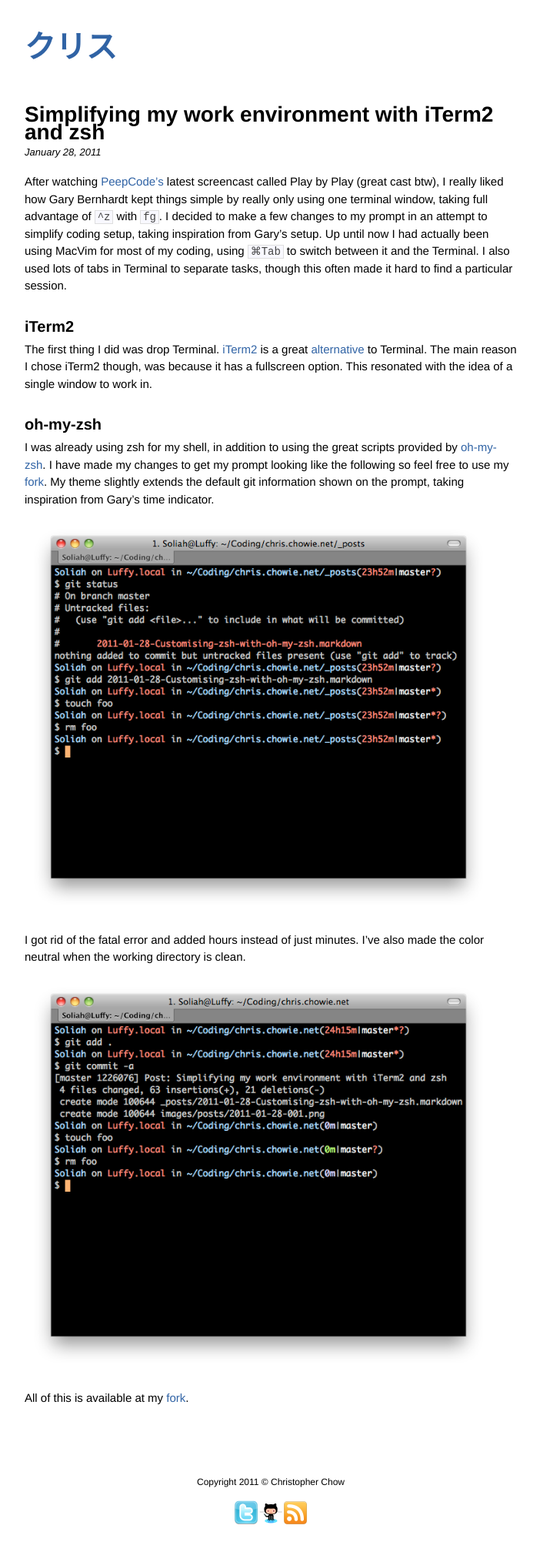
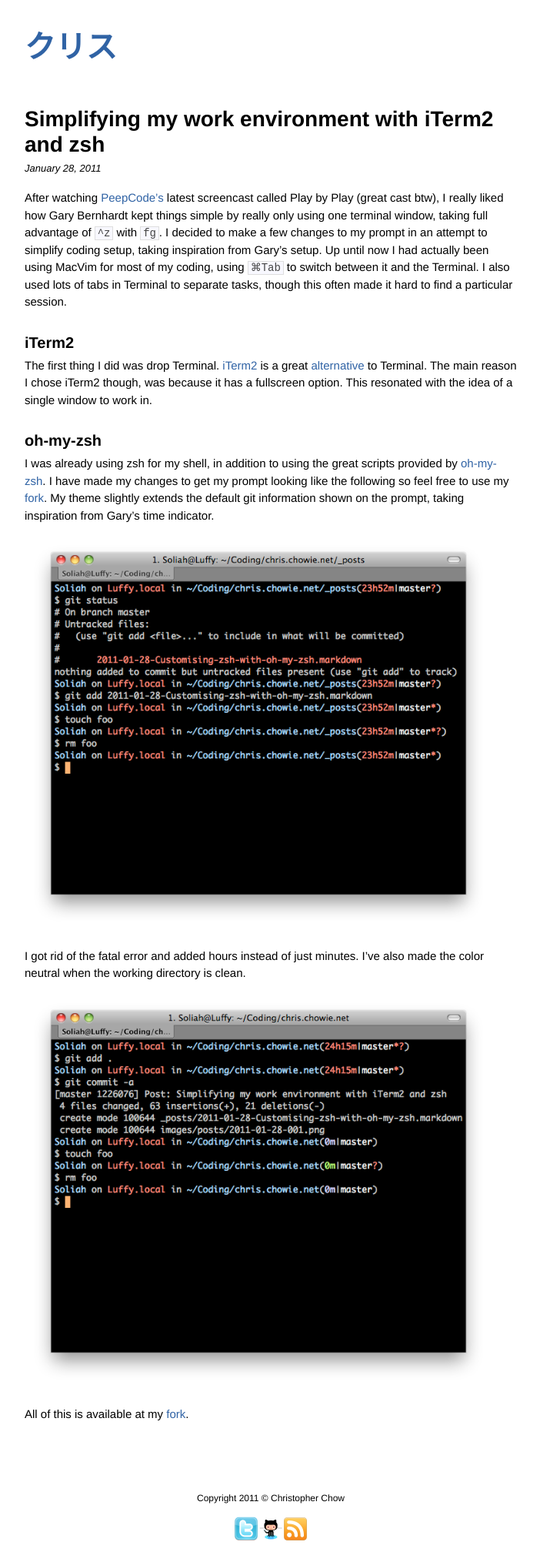
Before and after one commit to christophersjchow/blog, a Jekyll site: the page built from _posts/2011-01-28-Simplifying-my-work-environment-with-iTerm2-and-zsh.markdown, in a window 1280 px wide. Shown: the whole page at 77% size, without its empty margins (288-990 px from the left). Built offline with Jekyll 4.4.1, drawn with Linux system fonts in a browser that asks for light colours; comment, search, counter and statistics services are not loaded; before the commit the page ends 2008 px from its top, so only the background shows below that.

Commit message:
Fixed name of post and some styles.

```diff
--- a/css/screen.css
+++ b/css/screen.css
@@ -33,34 +33,35 @@ body h1 {
 .post h1 {
   font-size: 28px;
   margin-bottom: 7px;
+  line-height: 33px;
 }
-/* line 27, ../sass/screen.sass */
+/* line 28, ../sass/screen.sass */
 .post h1 a {
   line-height: 33px;
 }
-/* line 30, ../sass/screen.sass */
+/* line 31, ../sass/screen.sass */
 .post h2 {
   font-size: 20px;
   margin: 0;
   padding: 15px 0 0 0;
 }
-/* line 35, ../sass/screen.sass */
+/* line 36, ../sass/screen.sass */
 .post h3 {
   font-size: 15px;
   margin: 0;
 }
-/* line 39, ../sass/screen.sass */
+/* line 40, ../sass/screen.sass */
 .post h2 + p {
   margin-top: 0.5em;
 }
 
 /* Code Blocks */
-/* line 43, ../sass/screen.sass */
+/* line 44, ../sass/screen.sass */
 pre, code {
   font: 14px "droid-sans-mono-1", "droid-sans-mono-2", monospace;
 }
 
-/* line 45, ../sass/screen.sass */
+/* line 46, ../sass/screen.sass */
 pre {
   width: 80%;
   margin: 0 auto;
@@ -75,13 +76,13 @@ pre {
   overflow: auto;
   white-space: pre-wrap;
 }
-/* line 59, ../sass/screen.sass */
+/* line 60, ../sass/screen.sass */
 pre code {
   border: none;
 }
 
 /* Inline Code */
-/* line 63, ../sass/screen.sass */
+/* line 64, ../sass/screen.sass */
 p code, ol code {
   background-color: #f8f8ff;
   color: #444444;
@@ -90,18 +91,18 @@ p code, ol code {
 }
 
 /* Posts */
-/* line 70, ../sass/screen.sass */
+/* line 71, ../sass/screen.sass */
 .post {
   padding-bottom: 25px;
 }
 
-/* line 73, ../sass/screen.sass */
+/* line 74, ../sass/screen.sass */
 .strike {
   text-decoration: line-through;
 }
 
 /* Dates */
-/* line 77, ../sass/screen.sass */
+/* line 78, ../sass/screen.sass */
 .date {
   margin: 0 0 20px 0;
   padding: 0;
@@ -109,31 +110,31 @@ p code, ol code {
 }
 
 /* Disqus Comments */
-/* line 83, ../sass/screen.sass */
+/* line 84, ../sass/screen.sass */
 #disqus_thread {
   padding-bottom: 25px;
 }
-/* line 85, ../sass/screen.sass */
+/* line 86, ../sass/screen.sass */
 #disqus_thread .dsq-item-cp, #disqus_thread .dsq-comment-options, #disqus_thread li[id^=dsq-more-], #disqus_thread .dsq-by, #disqus_thread .dsq-pagination, #disqus_thread #dsq-comments-title {
   display: none !important;
 }
-/* line 87, ../sass/screen.sass */
+/* line 88, ../sass/screen.sass */
 #disqus_thread #dsq-content #dsq-comments .dsq-comment-footer {
   margin-top: 5px;
 }
-/* line 89, ../sass/screen.sass */
+/* line 90, ../sass/screen.sass */
 #disqus_thread h3 {
   margin-bottom: 0;
 }
 
 /* Header */
-/* line 93, ../sass/screen.sass */
+/* line 94, ../sass/screen.sass */
 #header {
   padding-bottom: 20px;
 }
 
 /* Footer */
-/* line 97, ../sass/screen.sass */
+/* line 98, ../sass/screen.sass */
 #footer {
   text-align: center;
   font-size: 12px;
@@ -141,7 +142,7 @@ p code, ol code {
   padding-top: 10px;
 }
 
-/* line 103, ../sass/screen.sass */
+/* line 104, ../sass/screen.sass */
 #error {
   width: 80%;
   margin: 0 auto;
--- a/sass/screen.sass
+++ b/sass/screen.sass
@@ -24,6 +24,7 @@ body
   h1
     font-size: 28px
     margin-bottom: 7px
+    line-height: 33px
     a
       line-height: 33px
 
```
Also changed, not shown: _posts/2011-01-28-Simplifying-my-work-environment-with-iTerm2-and-zsh.markdown (renamed from _posts/2011-01-28-Customising-zsh-with-oh-my-zsh.markdown).
